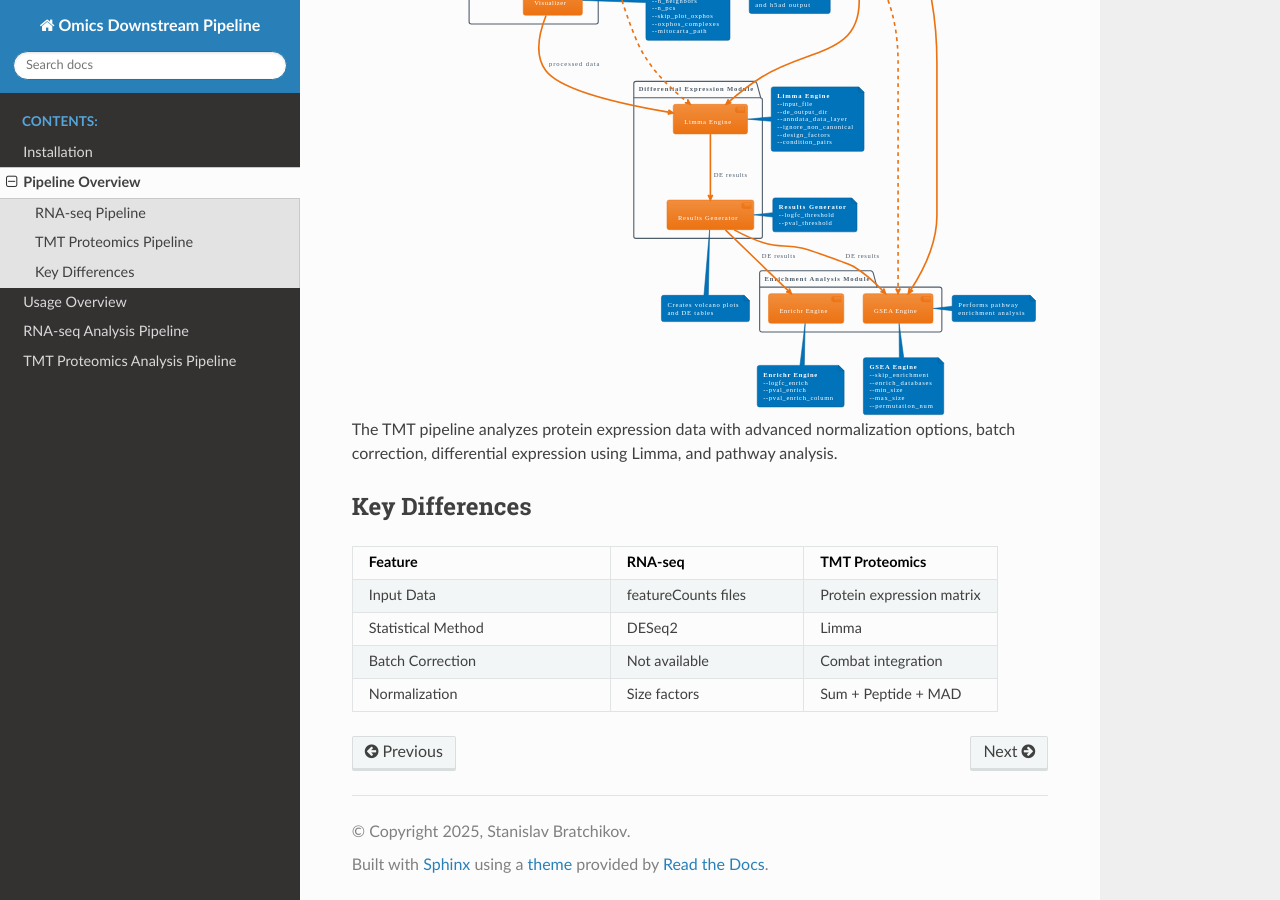
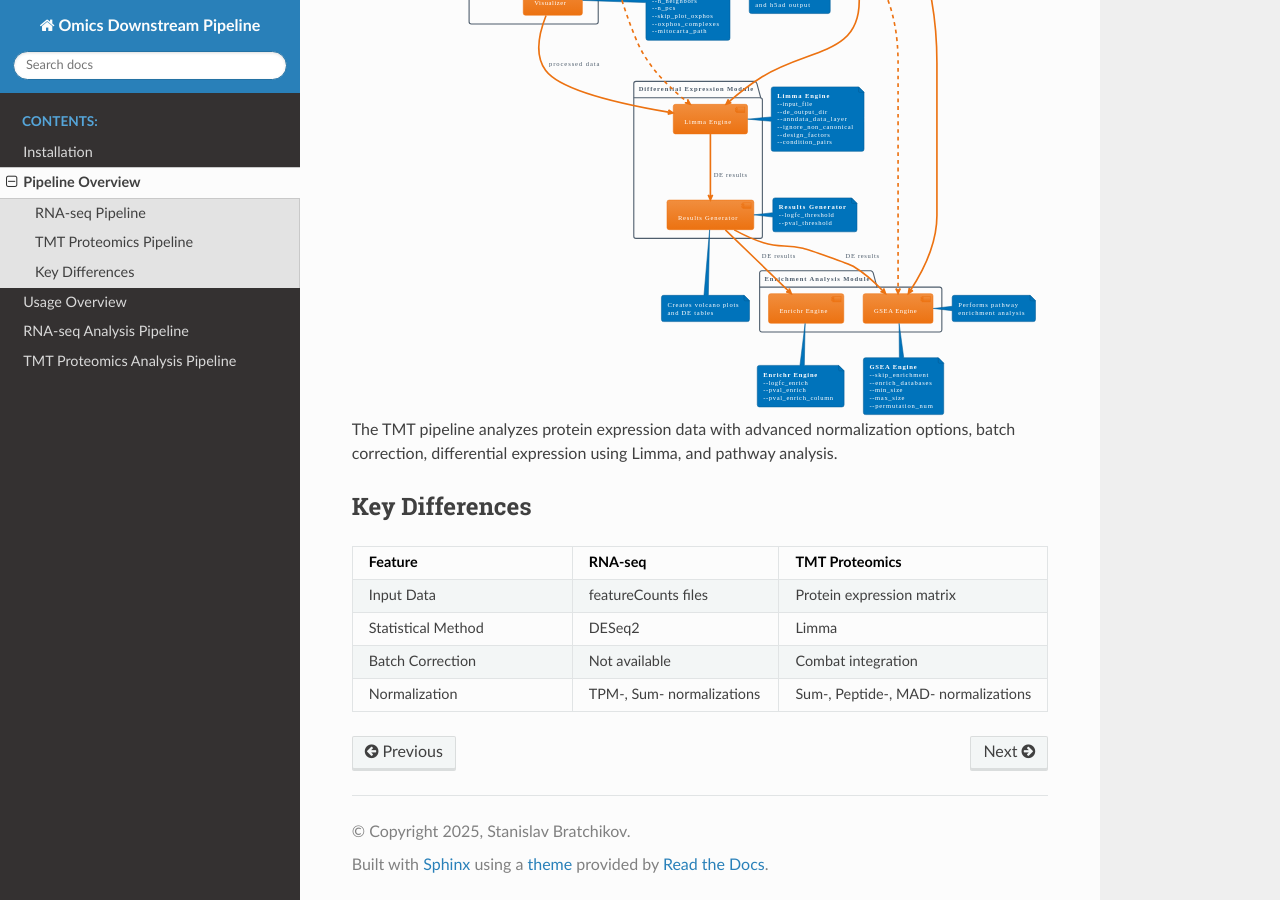
Before and after one commit to StanislavBratchikov/omics_pipeline_documentation_public, a Sphinx documentation site: the page built from docs/pipeline_overview.rst, in a window 1280 px wide and 900 px high, scrolled down 2108 px. Built offline with Sphinx 7.4.7 and the Read the Docs theme 3.1.0, drawn with Linux system fonts in a browser that asks for light colours.

Commit message:
editing workflows

```diff
--- a/docs/pipeline_overview.rst
+++ b/docs/pipeline_overview.rst
@@ -43,5 +43,5 @@ Key Differences
      - Not available
      - Combat integration
    * - Normalization
-     - Size factors
-     - Sum + Peptide + MAD
+     - TPM-, Sum- normalizations
+     - Sum-, Peptide-, MAD- normalizations
```
